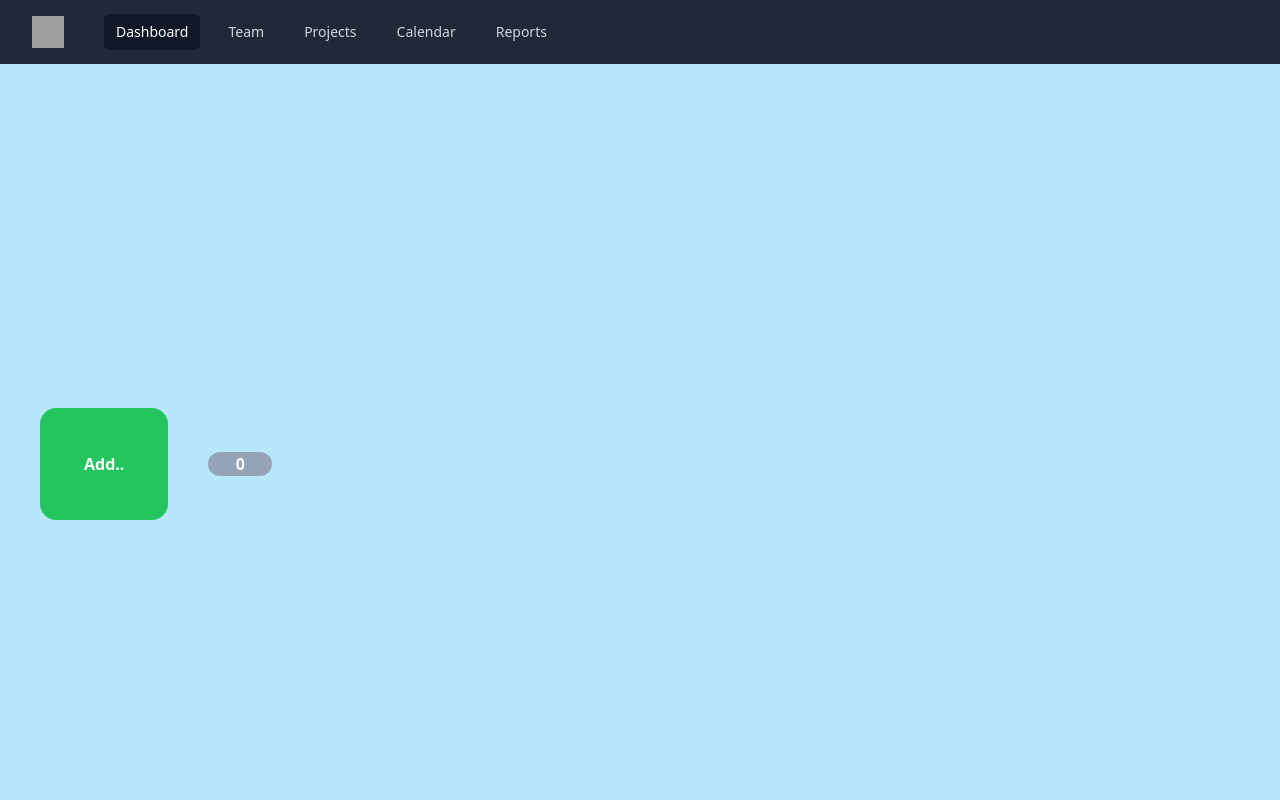
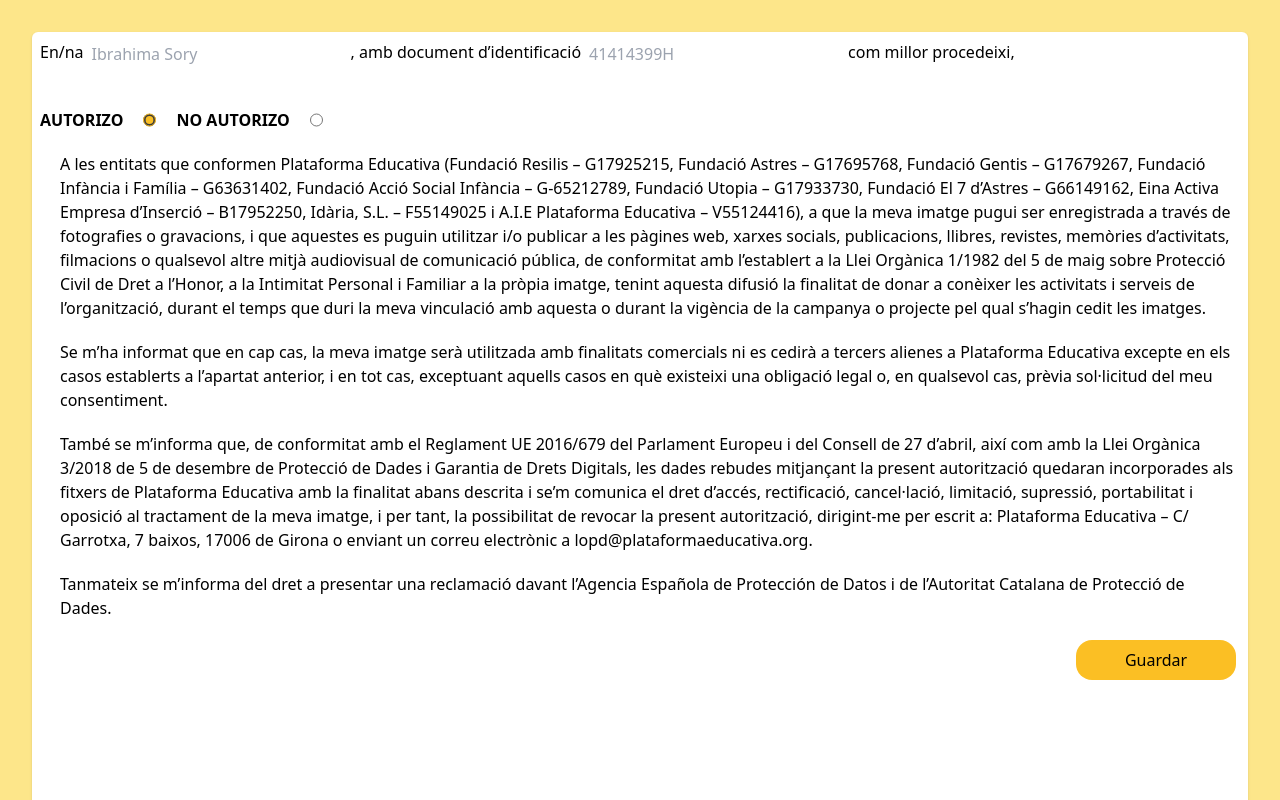
Before and after one commit to sorydi3/braozn, a React (Create React App) app in the folder my-project_browsnv0/: page / in a window 1280 px wide. Shown: the top 800 px of the page. Built offline with nearby package versions, Linux system fonts and the light colour scheme; grey boxes are pictures that could not be loaded.

Commit message:
form done!!

```diff
--- a/my-project_browsnv0/src/FithPage.js
+++ b/my-project_browsnv0/src/FithPage.js
@@ -1,45 +1,185 @@
 import "./App.css";
 import { useState } from "react";
 import CustomScroll from "react-custom-scroll";
+import MyModal from "./MyModal";
 
-function Input({ value, onChange }) {
+function Input({ value, onChange, placeholderName, inputType, nameField }) {
   return (
     <input
-      type="text"
+      type={inputType}
+      id={nameField}
+      name={nameField}
       value={value}
       onChange={(event) => onChange(event.target.value)}
-      className="hover:border-green-300 border-2 ml-10"
+      className="radioButton border-none mr-5 text-gray-700 px-2 py-1 leading-tight focus:outline-none focus:bg-white"
+      placeholder={placeholderName}
     />
   );
 }
 
 function FithPage() {
-  const items = ["orange", "apple", "banana", "mango", "grapes"];
-  const [fruits, setFruit] = useState(items);
-
   const [dni, setDni] = useState("");
   const [name, setName] = useState("");
 
-  const handleSubmitFruit = (event) => {
+  const [autoritzo, setAutoritzo] = useState("autoritzo");
+
+  const [showModal, setShowModal] = useState(false);
+
+  const handleOnClose = () => setShowModal(false);
+
+  const makePostRequest = (dni, name) => {
+    fetch("http://localhost:8080/saveentity", {
+      method: "POST",
+      headers: {
+        "Content-Type": "application/json",
+      },
+      body: JSON.stringify({
+        dni: dni,
+        name: name,
+        autoritzo: autoritzo === "autoritzo" ? true : false,
+      }),
+    })
+      .then((response) => response.json())
+      .then((data) => {
+        console.log(data);
+        console.log("Success:", autoritzo);
+        setShowModal(true);
+      })
+      .catch((error) => console.log(error));
+  };
+
+  const handleSubmit = (event) => {
     event.preventDefault();
     const form = event.target;
     const data = new FormData(form);
 
-    setFruit([...fruits, data.get("fruit")]);
-    console.log(fruits);
+    setDni(data.get("dni"));
+    setName(data.get("name"));
+
+    makePostRequest(dni, name);
+
+    console.log(dni);
+    console.log(name);
+  };
+
+  const handleChange = (event) => {
+    setAutoritzo(event.target.value);
+    console.log(autoritzo);
   };
 
   return (
-    <div className=" flex flex-row bg-sky-500 h-1000 place-items-center ">
-      <div className="shadow m-8 h-screen w-full bg-white rounded-md">
-        <form onSubmit={handleSubmitFruit} className="">
-          <button className="text-center bg-red-400 hover:bg-red-700 ml-10 rounded-3xl w-40 h-10 hover:text-red-50">
-            Submit
-          </button>
+    <div className=" flex flex-row bg-amber-200 h-900 place-items-center ">
+      <div className="shadow m-8 h-screen w-200  bg-white rounded-md">
+        <form
+          onSubmit={handleSubmit}
+          className="w-full h-full m-2 sm:overflow-scroll"
+        >
+          <div className="flex flex-row">
+            <p>En/na</p>
+            <Input
+              value={name}
+              onChange={setName}
+              inputType="text"
+              placeholderName="Ibrahima Sory"
+              nameField="name"
+            />
+            <p>, amb document d’identificació </p>
+            <Input
+              value={dni}
+              onChange={setDni}
+              inputType="text"
+              placeholderName="41414399H"
+              nameField="dni"
+            />
+            <p> com millor procedeixi, </p>
+          </div>
+
+          <div className="flex flex-row mt-10">
+            <label className="font-bold">AUTORIZO</label>
+            <input
+              className="ml-5 mr-5 accent-amber-400"
+              type="radio"
+              checked={autoritzo === "autoritzo"}
+              onChange={handleChange}
+              value="autoritzo"
+            />
+            <label className="font-bold">NO AUTORIZO</label>
+            <input
+              className="ml-5 mr-5 accent-amber-400"
+              type="radio"
+              checked={autoritzo === "noautoritzo"}
+              onChange={handleChange}
+              value="noautoritzo"
+            />
+          </div>
+
+          <div className="w-full text-left">
+            <p className="m-5">
+              A les entitats que conformen Plataforma Educativa (Fundació
+              Resilis – G17925215, Fundació Astres – G17695768, Fundació Gentis
+              – G17679267, Fundació Infància i Família – G63631402, Fundació
+              Acció Social Infància – G-65212789, Fundació Utopia – G17933730,
+              Fundació El 7 d’Astres – G66149162, Eina Activa Empresa d’Inserció
+              – B17952250, Idària, S.L. – F55149025 i A.I.E Plataforma Educativa
+              – V55124416), a que la meva imatge pugui ser enregistrada a través
+              de fotografies o gravacions, i que aquestes es puguin utilitzar
+              i/o publicar a les pàgines web, xarxes socials, publicacions,
+              llibres, revistes, memòries d’activitats, filmacions o qualsevol
+              altre mitjà audiovisual de comunicació pública, de conformitat amb
+              l’establert a la Llei Orgànica 1/1982 del 5 de maig sobre
+              Protecció Civil de Dret a l’Honor, a la Intimitat Personal i
+              Familiar a la pròpia imatge, tenint aquesta difusió la finalitat
+              de donar a conèixer les activitats i serveis de l’organització,
+              durant el temps que duri la meva vinculació amb aquesta o durant
+              la vigència de la campanya o projecte pel qual s’hagin cedit les
+              imatges.
+            </p>
+
+            <p className="m-5">
+              Se m’ha informat que en cap cas, la meva imatge serà utilitzada
+              amb finalitats comercials ni es cedirà a tercers alienes a
+              Plataforma Educativa excepte en els casos establerts a l’apartat
+              anterior, i en tot cas, exceptuant aquells casos en què existeixi
+              una obligació legal o, en qualsevol cas, prèvia sol·licitud del
+              meu consentiment.
+            </p>
+
+            <p className="m-5">
+              També se m’informa que, de conformitat amb el Reglament UE
+              2016/679 del Parlament Europeu i del Consell de 27 d’abril, així
+              com amb la Llei Orgànica 3/2018 de 5 de desembre de Protecció de
+              Dades i Garantia de Drets Digitals, les dades rebudes mitjançant
+              la present autorització quedaran incorporades als fitxers de
+              Plataforma Educativa amb la finalitat abans descrita i se’m
+              comunica el dret d’accés, rectificació, cancel·lació, limitació,
+              supressió, portabilitat i oposició al tractament de la meva
+              imatge, i per tant, la possibilitat de revocar la present
+              autorització, dirigint-me per escrit a: Plataforma Educativa – C/
+              Garrotxa, 7 baixos, 17006 de Girona o enviant un correu electrònic
+              a lopd@plataformaeducativa.org.
+            </p>
+
+            <p className="m-5">
+              Tanmateix se m’informa del dret a presentar una reclamació davant
+              l’Agencia Española de Protección de Datos i de l’Autoritat
+              Catalana de Protecció de Dades.
+            </p>
+            <div className="flex flex-row-reverse m-5">
+              <button className="text-center bg-amber-400 hover:bg-amber-500 ml-10 rounded-2xl w-40 h-10 hover:text-red-50">
+                Guardar
+              </button>
+            </div>
+          </div>
         </form>
+        <MyModal visible={showModal} onClose={handleOnClose} />
       </div>
     </div>
   );
 }
 
 export default FithPage;
+
+/*
+*
+
+*/
--- /dev/null
+++ b/my-project_browsnv0/src/MyModal.jsx
@@ -0,0 +1,17 @@
+import React from 'react';
+
+export default function MyModal({visible, onClose}) {
+
+    if (!visible) return null;
+
+  return (
+    <div onClick={onClose} className="modal fixed inset-0 bg-black bg-opacity-80 backdrop-blur-sm flex justify-center items-center">
+      <div className="modal-content bg-white p-2 rounded-lg shadow-lg">
+        <p className='m-5'>Las dades s'han guardad correctament!</p>
+        <button onClick={onClose} className="bg-amber-500 hover:bg-amber-700 text-white font-bold m-5 py-2 px-4 rounded">
+            Tancar
+        </button>
+      </div>
+    </div>
+  );
+}
--- a/my-project_browsnv0/src/index.js
+++ b/my-project_browsnv0/src/index.js
@@ -15,12 +15,6 @@ import FithPage from "./FithPage";
 const root = ReactDOM.createRoot(document.getElementById("root"));
 root.render(
   <React.StrictMode>
-    <NavBar />
-    <App />
-    <TherdPage></TherdPage>
-    <SecondPage />
-    <Main></Main>
-    <FourthPage />
     <FithPage />
   </React.StrictMode>
 );
@@ -29,3 +23,12 @@ root.render(
 // to log results (for example: reportWebVitals(console.log))
 // or send to an analytics endpoint. Learn more: https://bit.ly/CRA-vitals
 reportWebVitals();
+
+/*
+<NavBar />
+    <App />
+    <TherdPage></TherdPage>
+    <SecondPage />
+    <Main></Main>
+    <FourthPage />
+**/
```
